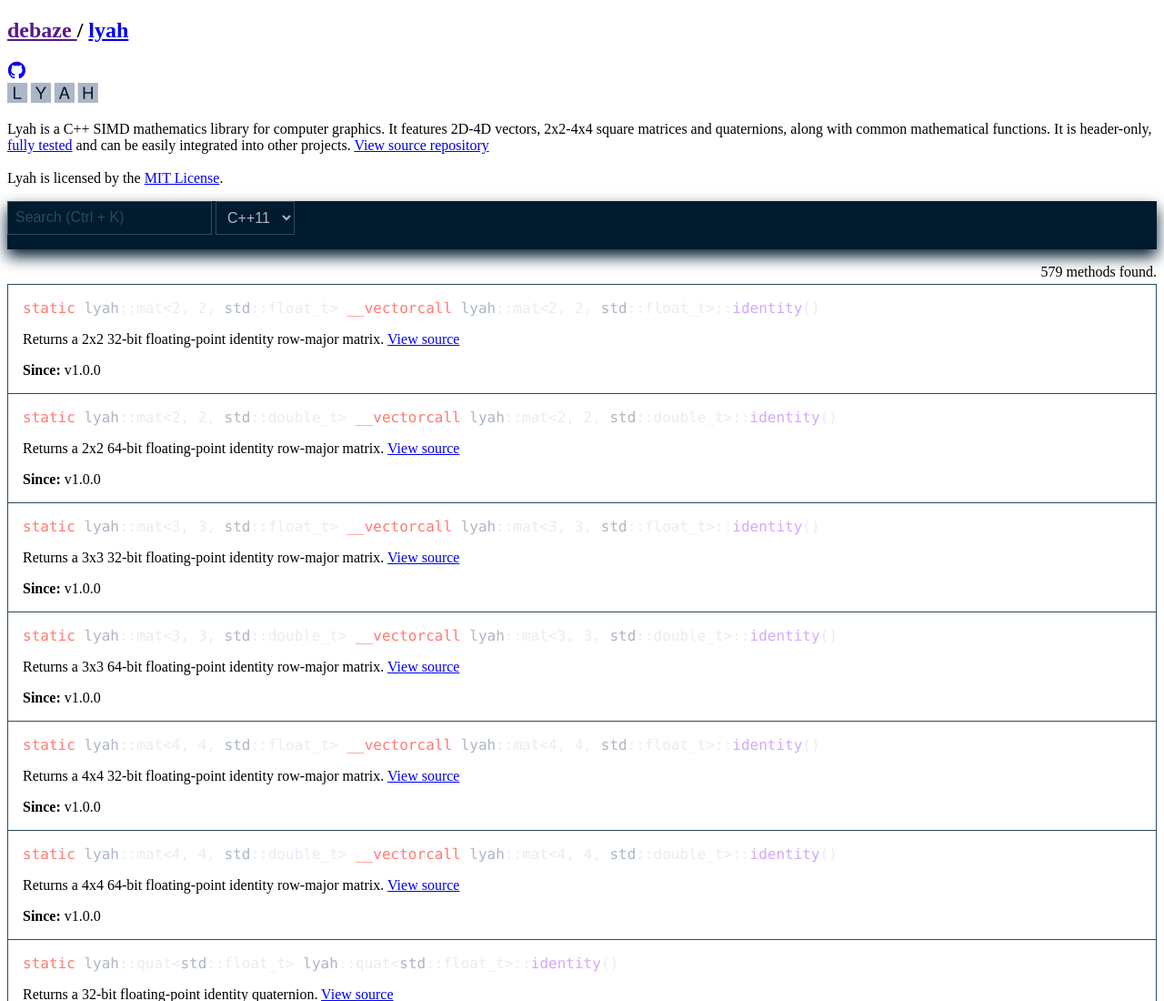
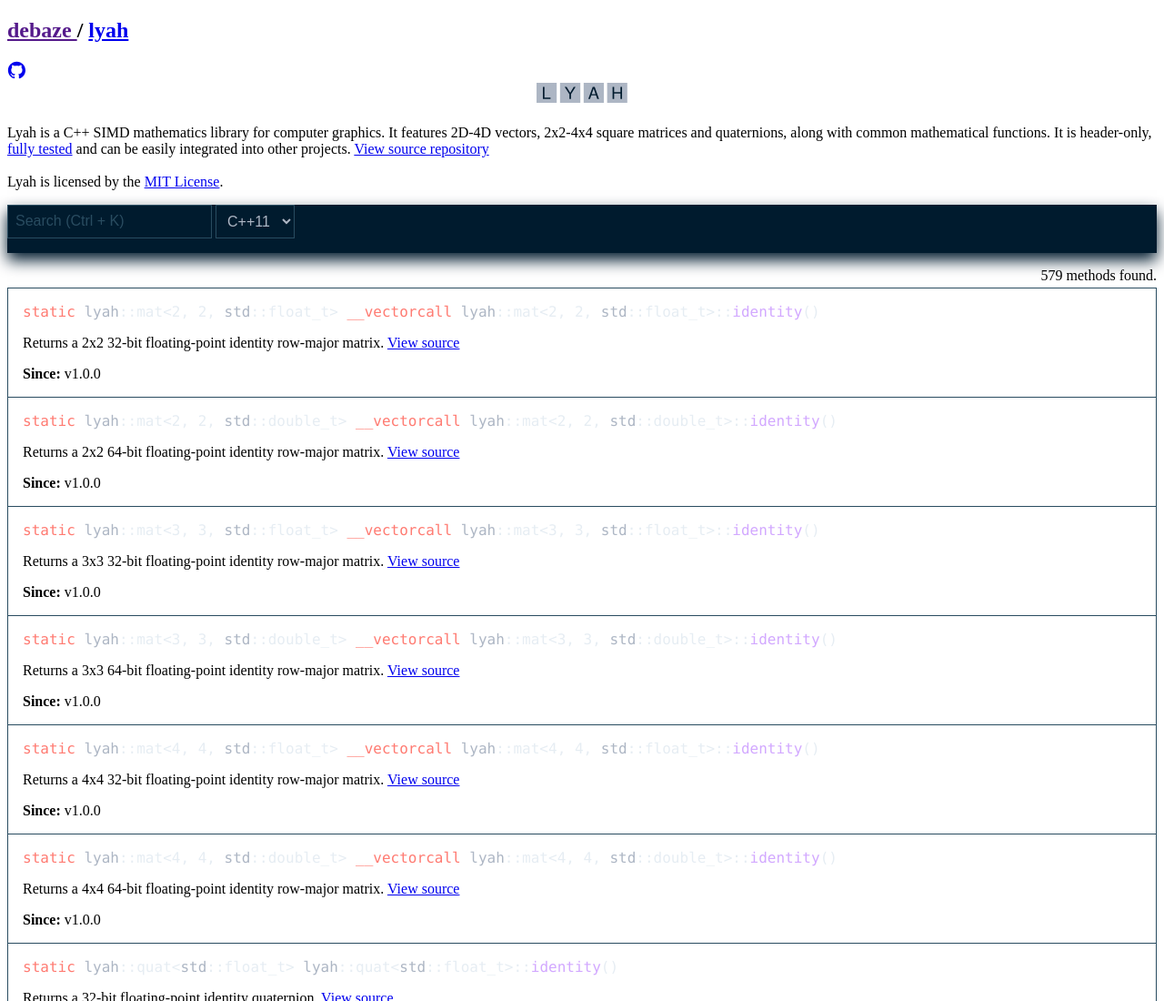
Before and after one commit to debaze/debaze.github.io, a plain HTML site: page lyah/index.html in a window 1280 px wide. Shown: the top 1100 px of the page at 91% size. Drawn offline with Linux system fonts and the light colour scheme; files that its build step writes are made by us from their sources.

Commit message:
feat: Center Lyah logo

```diff
--- a/lyah/assets/css/index.css
+++ b/lyah/assets/css/index.css
@@ -1,5 +1,6 @@
 @import url("filter-form.css");
 @import url("highlight.css");
+@import url("logo.css");
 @import url("method-list.css");
 
 /*
--- /dev/null
+++ b/lyah/assets/css/logo.css
@@ -0,0 +1,4 @@
+.lyah-logo {
+	display: block;
+	margin: 0 auto 24px auto;
+}
--- a/lyah/index.html
+++ b/lyah/index.html
@@ -11,7 +11,7 @@
 		<meta property="og:title" content="Lyah API documentation">
 		<meta property="og:description" content="Lyah is a C++ SIMD mathematics library for computer graphics.">
 		<base href="../" />
-		<link rel="icon" type="image/svg" href="lyah/assets/images/lyah-grey-icon.svg" />
+		<link rel="icon" type="image/svg" href="lyah/assets/images/lyah-icon-gray.svg" />
 		<link rel="stylesheet" type="text/css" href="assets/css/index.css" />
 		<link rel="stylesheet" type="text/css" href="lyah/assets/css/index.css" />
 		<script type="module" src="lyah/index.js"></script>
@@ -45,7 +45,7 @@
 
 		<article>
 			<div class="container">
-				<img src="lyah/assets/images/lyah-blue.svg" alt="Lyah" />
+				<img src="lyah/assets/images/lyah-logo-blue.svg" alt="Lyah" class="lyah-logo" />
 
 				<p>
 					Lyah is a C++ SIMD mathematics library for computer graphics.
```
Also changed, not shown: lyah/assets/images/lyah-icon-gray.svg (renamed from lyah/assets/images/lyah-grey-icon.svg), lyah/assets/images/lyah-logo-blue.svg (renamed from lyah/assets/images/lyah-blue.svg).
